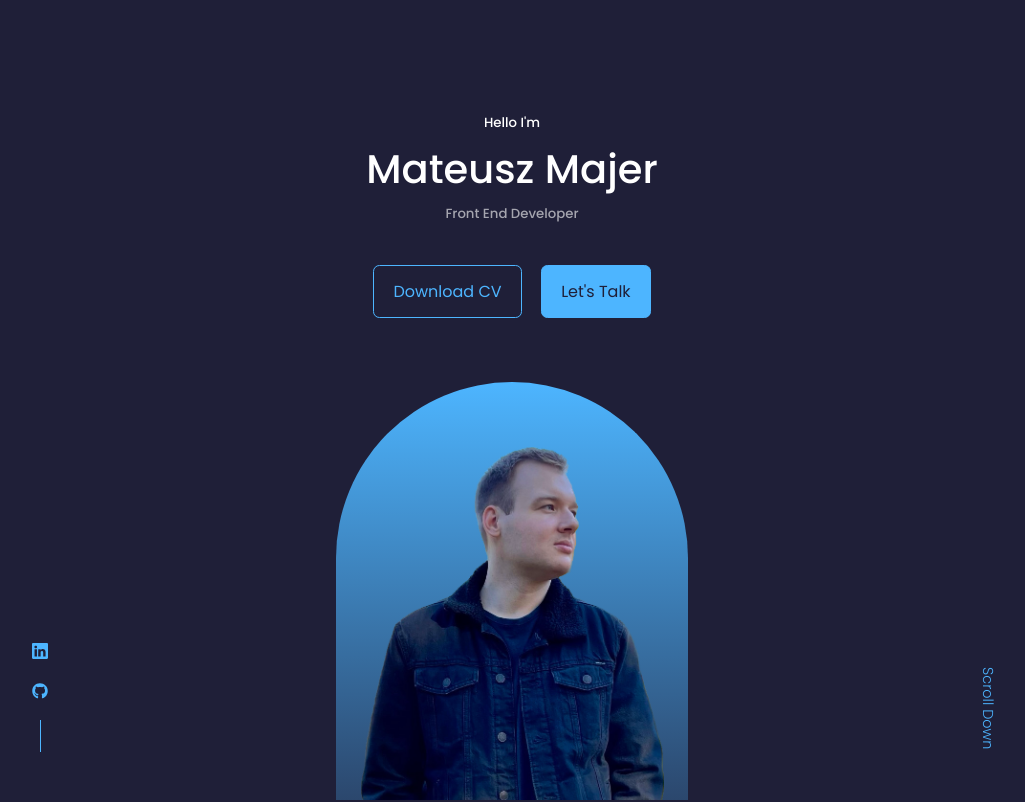
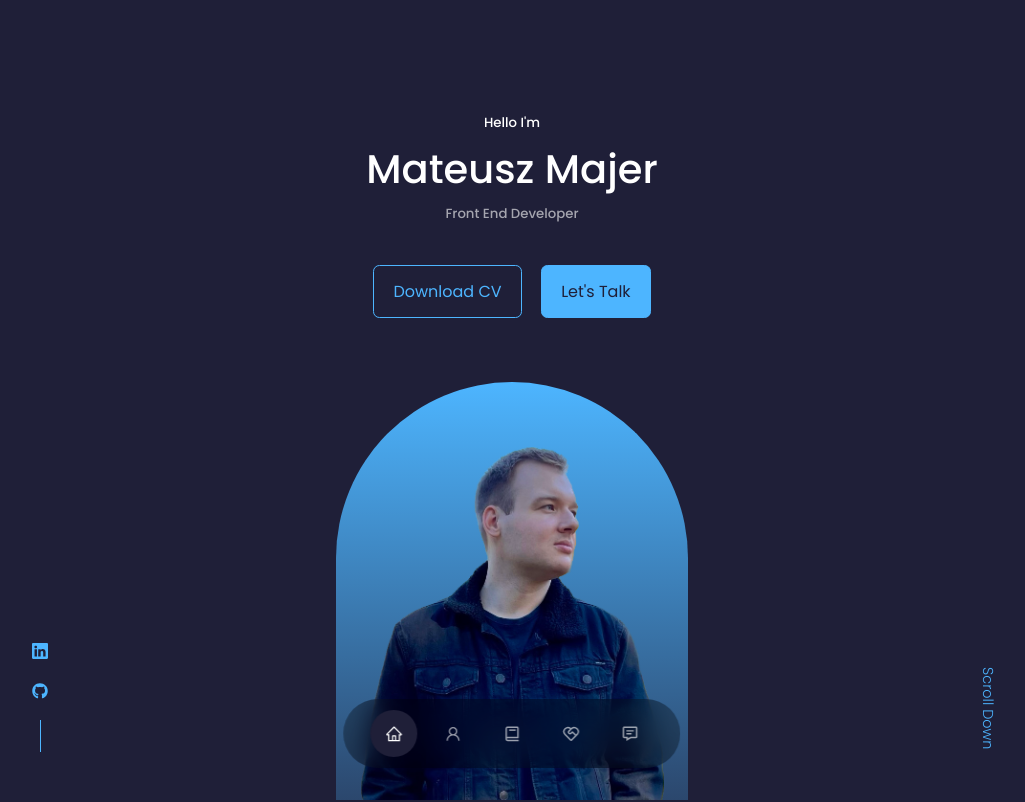
Before and after one commit to Vectari/my_website_react, a React (Create React App) app: page / in a window 1280 px wide. Shown: the top 802 px of the page, without its empty margins (128-1153 px from the left). Built offline with nearby package versions, Linux system fonts and the light colour scheme.

Commit message:
floating nav bar and style

```diff
--- a/src/components/nav/Nav.jsx
+++ b/src/components/nav/Nav.jsx
@@ -9,7 +9,7 @@
 const Nav = () => {
   return (
     <nav>
-      <a href="#"><AiOutlineHome /></a>
+      <a href="#" className='active'><AiOutlineHome /></a>
       <a href="#about"><AiOutlineUser /></a>
       <a href="#experience"><BiBook /></a>
       <a href="#services"><RiServiceLine /></a>
--- a/src/components/nav/nav.css
+++ b/src/components/nav/nav.css
@@ -0,0 +1,33 @@
+nav {
+    background: rgba(0, 0, 0, 0.3);
+    width: max-content;
+    display: block;
+    padding: 0.7rem 1.7rem;
+    z-index: 2;
+    position: fixed;
+    left: 50%;
+    transform: translateX(-50%);
+    bottom: 2rem;
+    display: flex;
+    gap: 0.8rem;
+    border-radius: 3rem;
+    backdrop-filter: blur(15px);
+}
+
+nav a {
+    background: transparent;
+    padding: 0.9rem;
+    border-radius: 50%;
+    display: flex;
+    color: var(--color-light);
+    font-size: 1.1rem;
+}
+
+nav a:hover {
+    background: rgba(0, 0, 0, 0.3);
+}
+
+nav a.active {
+    background: var(--color-bg);
+    color: var(--color-white);
+}
```
